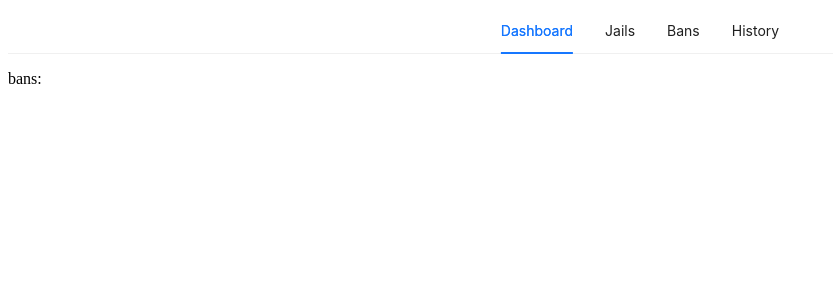
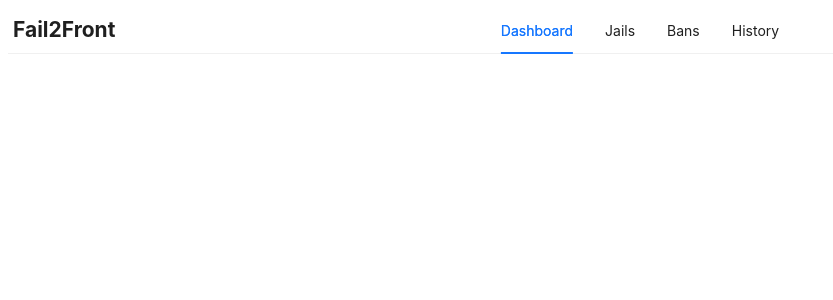
Before and after one commit to aussedatlo/fail2front, a React (Vite) app: page / in a window 1280 px wide. Shown: the top 300 px of the page, without its empty margins (0-833 px from the left). Built offline with nearby package versions, Linux system fonts and the light colour scheme; no server answers.

Commit message:
➕ add react router dom dependency

```diff
--- a/package.json
+++ b/package.json
@@ -16,7 +16,8 @@
     "antd": "^5.17.3",
     "axios": "^1.7.2",
     "react": "^18.2.0",
-    "react-dom": "^18.2.0"
+    "react-dom": "^18.2.0",
+    "react-router-dom": "^6.23.1"
   },
   "devDependencies": {
     "@types/node": "^20.12.12",
--- a/src/navigation/Navigation.tsx
+++ b/src/navigation/Navigation.tsx
@@ -1,4 +1,5 @@
 import React from 'react';
+import { HashRouter, Route, Routes, useNavigate } from 'react-router-dom';
 import { Tabs, TabsProps } from 'antd';
 
 import { Dashboard } from '@/view/dashboard/Dashboard';
@@ -22,11 +23,37 @@ const items: TabsProps['items'] = [
   },
 ];
 
+const TabsNavigation = () => {
+  const navigate = useNavigate();
+  return (
+    <Tabs
+      tabBarExtraContent={{
+        left: (
+          <h2 style={{ position: 'absolute', top: 0, margin: 5 }}>
+            Fail2Front
+          </h2>
+        ),
+      }}
+      defaultActiveKey="1"
+      items={items}
+      onChange={(activeKey) => {
+        navigate(activeKey);
+      }}
+      centered
+    />
+  );
+};
+
 export const Navigation: React.FC = () => {
   return (
-    <>
-      <Tabs defaultActiveKey="1" items={items} onChange={() => {}} centered />
-      <Dashboard />
-    </>
+    <HashRouter>
+      <TabsNavigation />
+      <Routes>
+        <Route path="dashboard" index element={<Dashboard />} />
+        <Route path="jails" element={<></>} />
+        <Route path="bans" element={<></>} />
+        <Route path="history" element={<></>} />
+      </Routes>
+    </HashRouter>
   );
 };
```
Also changed, not shown: 1 other file (tests, documents, lock files or other folders).
